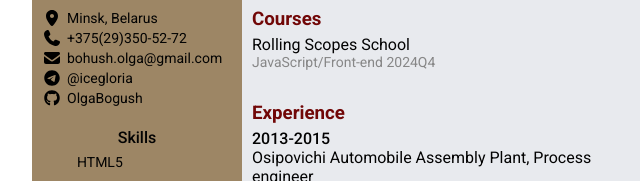
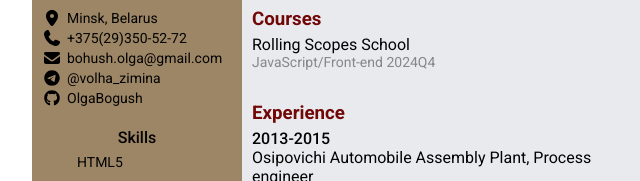
Before and after one commit to OlgaBogush/cv, a plain HTML site: page bohush/index.html in a window 1280 px wide. Shown: the part 287-468 px from the top of the page, 298-938 px from the left. Drawn offline with Linux system fonts and the light colour scheme.

Commit message:
fix: correct user name

```diff
--- a/bohush/index.html
+++ b/bohush/index.html
@@ -11,6 +11,7 @@
   <link rel="stylesheet" href="./styles.css">
   <title>Bohush Olga</title>
 </head>
+
 <body>
   <div class="resume">
     <div class="container">
@@ -31,15 +32,18 @@
               </div>
               <div class="email">
                 <div class="icon icon-email"></div>
-                <a class="contacts-text contacts-text-link" href="mailto:bohush.olga@gmail.com" target="_blank">bohush.olga@gmail.com</a>
+                <a class="contacts-text contacts-text-link" href="mailto:bohush.olga@gmail.com"
+                  target="_blank">bohush.olga@gmail.com</a>
               </div>
               <div class="telegram">
                 <div class="icon icon-telegram"></div>
-                <a class="contacts-text contacts-text-link" href="https://t.me/icegloria" target="_blank">@icegloria</a>
+                <a class="contacts-text contacts-text-link" href="https://t.me/icegloria"
+                  target="_blank">@volha_zimina</a>
               </div>
               <div class="github">
                 <div class="icon icon-github"></div>
-                <a class="contacts-text contacts-text-link" href="https://github.com/OlgaBogush" target="_blank">OlgaBogush</a>
+                <a class="contacts-text contacts-text-link" href="https://github.com/OlgaBogush"
+                  target="_blank">OlgaBogush</a>
               </div>
             </div>
             <div class="skills">
```
